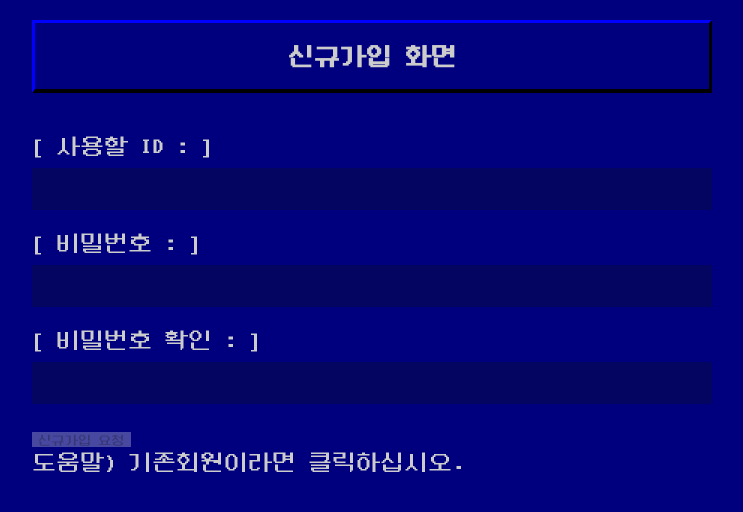
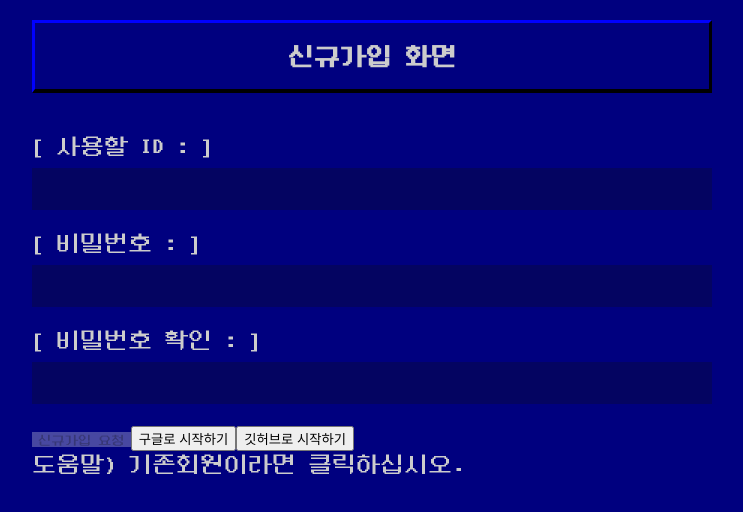
Before and after one commit to Woohyeok97/Hi-Tel-test-, a React (Create React App) app: page /users/signup in a window 1280 px wide. Shown: the top 512 px of the page, without its empty margins (268-1011 px from the left). Built offline with nearby package versions, Linux system fonts and the light colour scheme; no server answers.

Commit message:
Feat : 이메일/소셜 로그인 기능개발

```diff
--- a/src/App.tsx
+++ b/src/App.tsx
@@ -1,16 +1,17 @@
-import Layout from "components/layout/Layout";
-import { useState } from "react";
+import { useContext, useState } from "react";
+import AuthContext from "context/AuthContext";
 // components
 import Router from "Router";
-
+import Layout from "components/layout/Layout";
 
 
 function App() {
     const [ isAuthenticated, setIsAuthenticated ] = useState<boolean>(true)
+    const { user, init } = useContext(AuthContext)
 
     return (
         <Layout>
-            <Router isAuthenticated={ isAuthenticated }/>
+        { init ? <Router isAuthenticated={ !!user }/> : "잠시만 기다려 주십시오." }
         </Layout>
     );
 }
--- a/src/Router.tsx
+++ b/src/Router.tsx
@@ -14,7 +14,7 @@ interface RouterProps {
 }
 
 export default function Router({ isAuthenticated } : RouterProps) {
-
+    console.log(isAuthenticated)
     return (
         <Routes>
             <Route path="/" element={ <HomePage/> }/>
@@ -27,7 +27,7 @@ export default function Router({ isAuthenticated } : RouterProps) {
             </> }
 
             {/* 나중에 부정으로 수정하기 */}
-            { isAuthenticated && <>
+            { !isAuthenticated && <>
                 <Route path="/users/login" element={ <LoginPage/> }/>
                 <Route path="/users/signup" element={ <SignupPage/> }/>
             </> }
--- /dev/null
+++ b/src/context/AuthContext.tsx
@@ -0,0 +1,39 @@
+import { ReactNode, createContext, useEffect, useState } from "react";
+import { User, getAuth, onAuthStateChanged } from "firebase/auth";
+import { app } from "firebaseApp";
+
+
+const AuthContext = createContext({
+    user : null as User | null,
+    init : false,
+})
+
+interface AuthContextProviderProps {
+    children : ReactNode,
+}
+export function AuthContextProvider({ children } : AuthContextProviderProps ) {
+    const [ currentUser, setCurrentUser ] = useState<User | null>(null)
+    const [ init, setInit ] = useState<boolean>(false)
+    const auth = getAuth(app)
+
+    useEffect(() => {
+        onAuthStateChanged(auth, (user) => {
+            if(user) {
+                setCurrentUser(user)
+            } else {
+                setCurrentUser(null)
+            }
+            setInit(true)
+        })
+
+    }, [auth])
+
+    return (
+        <AuthContext.Provider value={{ user : currentUser, init : init }}>
+            { children }
+        </AuthContext.Provider>
+    )
+}
+
+
+export default AuthContext;
--- a/src/firebaseApp.ts
+++ b/src/firebaseApp.ts
@@ -6,7 +6,7 @@ export let app : FirebaseApp;
 
 // Your web app's Firebase configuration
 const firebaseConfig = {
-  apiKey: process.env.REACT_APP_KEY,
+  apiKey: process.env.REACT_APP_API_KEY,
   authDomain: process.env.REACT_APP_AUTH_DOMAIN,
   projectId: process.env.REACT_APP_PROJECT_ID,
   storageBucket: process.env.REACT_APP_STORAGE_BUCKET,
@@ -15,9 +15,9 @@ const firebaseConfig = {
 };
 
 try {
-    app = getApp('app')
-} catch(err) {
-    app = initializeApp(firebaseConfig, 'app')
+    app = getApp('app');
+} catch {
+    app = initializeApp(firebaseConfig, 'app');
 }
 
 
--- a/src/index.tsx
+++ b/src/index.tsx
@@ -3,15 +3,16 @@ import ReactDOM from 'react-dom/client';
 import './index.scss';
 import App from './App';
 import { BrowserRouter } from 'react-router-dom';
+import { AuthContextProvider } from 'context/AuthContext';
 
 const root = ReactDOM.createRoot(
     document.getElementById('root') as HTMLElement
 );
 
 root.render(
-    <React.StrictMode>
+    <AuthContextProvider>
         <BrowserRouter>
             <App />
         </BrowserRouter>
-    </React.StrictMode>
+    </AuthContextProvider>
 );
--- a/src/pages/users/login.tsx
+++ b/src/pages/users/login.tsx
@@ -1,19 +1,24 @@
-// components
 import { useState } from "react"
-import { Link } from "react-router-dom"
+import { Link, useNavigate } from "react-router-dom"
+import { getAuth, signInWithEmailAndPassword } from "firebase/auth"
+import { app } from "firebaseApp"
 
 export default function LoginPage() {
     const [ email, setEmail ] = useState<string>('')
     const [ password, setPassword ] = useState<string>('')
-
+    const navigate = useNavigate()
     // 가입요청 핸들러
-    const handleSubmit = (e : React.FormEvent<HTMLFormElement>) => {
+    const handleSubmit = async (e : React.FormEvent<HTMLFormElement>) => {
         e.preventDefault();
 
         try {
+            const auth = getAuth(app)
+            await signInWithEmailAndPassword(auth, email, password)
 
+            navigate('/')
+            console.log('접속하셨습니다.')
         } catch(err : any) {
-
+            console.log(err?.code)
         }
     }
 
--- a/src/pages/users/signup.tsx
+++ b/src/pages/users/signup.tsx
@@ -1,6 +1,7 @@
 import { useState } from "react";
-import { Link } from "react-router-dom";
-// components
+import { Link, useNavigate } from "react-router-dom";
+import { GithubAuthProvider, GoogleAuthProvider, createUserWithEmailAndPassword, getAuth, signInWithPopup } from "firebase/auth";
+import { app } from "firebaseApp";
 
 
 export default function SignupPage() {
@@ -9,18 +10,48 @@ export default function SignupPage() {
     const [ passwordConfirm, setPasswordConfirm ] = useState<string>('')
     // 에러메시지 상태관리
     const [ errMessage, setErrMessage ] = useState<string>('')
+    const navigate = useNavigate()
 
     // 가입요청 핸들러
-    const handleSubmit = (e : React.FormEvent<HTMLFormElement>) => {
+    const handleSubmit = async (e : React.FormEvent<HTMLFormElement>) => {
         e.preventDefault();
 
         try {
+            const auth = getAuth(app)
+            await createUserWithEmailAndPassword(auth, email, password)
+
+            navigate('/')
+            console.log('신규가입을 환영합니다.')
 
         } catch(err : any) {
-
+            console.log(err?.code)
         }
     }
 
+    // 소셜로그인 핸들러
+    const handleSocialLogin = async (e : any) => {
+        const { name } = e?.target;
+
+        try {
+            const auth = getAuth(app);
+            let provider;
+
+            if(name === 'google') {
+                provider = new GoogleAuthProvider();
+            }
+            if(name === 'github') {
+                provider = new GithubAuthProvider();
+            }
+            // signInWithPopup()으로 소셜로그인
+            await signInWithPopup(auth, provider as GoogleAuthProvider | GithubAuthProvider)
+
+            navigate('/')
+            console.log('신규가입을 환영합니다.')
+
+        } catch(err : any) {
+            console.log(err?.code)
+        }
+    }
 
     // 폼데이터 핸들러
     const handleChange = (e : React.ChangeEvent<HTMLInputElement>) => {
@@ -113,7 +144,19 @@ export default function SignupPage() {
 
                 <input type="submit" value="신규가입 요청" className="form__input-btn"
                     // 에러메시지가 있거나, 폼데이터값 중에 미입력이 있으면 비활성화
-                    disabled={ !!errMessage || (!email || !password || !passwordConfirm) }/>
+                    disabled={ !!errMessage || (!email || !password || !passwordConfirm) }
+                />
+
+                {/* 구글 로그인 */}
+                <button name="google" className="form__btn form__btn-google"
+                    onClick={ handleSocialLogin }>
+                    구글로 시작하기
+                </button>
+                {/* 깃헙 로그인 */}
+                <button name="github" className="form__btn form__btn-github"
+                    onClick={ handleSocialLogin }>
+                    깃허브로 시작하기
+                </button>
 
                 <div className="form__block">
                     <Link to="/users/login" className="form__link">
```
